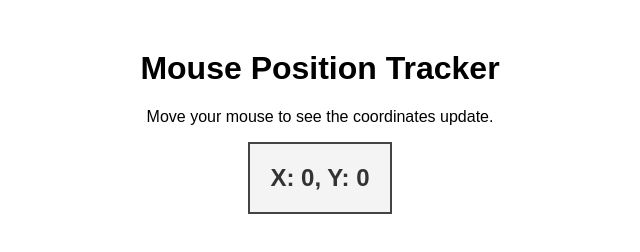
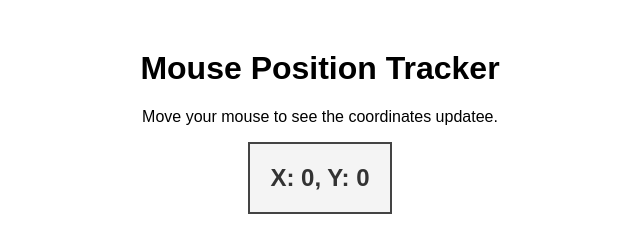
Before and after one commit to Aria12310/newproj, a plain HTML site: page index.html in a window 1280 px wide. Shown: the full height of the page, 320-960 px from the left. Drawn offline with Linux system fonts and the light colour scheme.

Commit message:
Update index.html

```diff
--- a/index.html
+++ b/index.html
@@ -23,7 +23,7 @@
 </head>
 <body>
     <h1>Mouse Position Tracker</h1>
-    <p>Move your mouse to see the coordinates update.</p>
+    <p>Move your mouse to see the coordinates updatee.</p>
     <div id="tracker">X: 0, Y: 0</div>
 
     <script>
```
